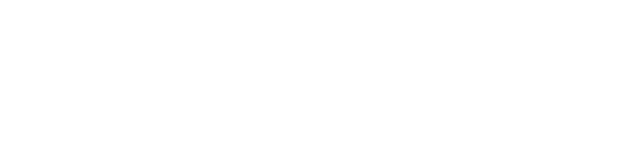
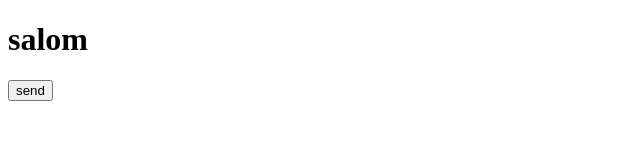
Before and after one commit to ilyosxon-developer/breed, a plain HTML site: page index.html in a window 1280 px wide. Shown: the whole page, without its empty margins (0-640 px from the left). Drawn offline with Linux system fonts and the light colour scheme.

Commit message:
yangi tugma qowildi

```diff
--- a/index.html
+++ b/index.html
@@ -7,6 +7,7 @@
     <title>Document</title>
 </head>
 <body>
-
+    <h1>salom</h1>
+    <button>send</button>
 </body>
 </html>
```
